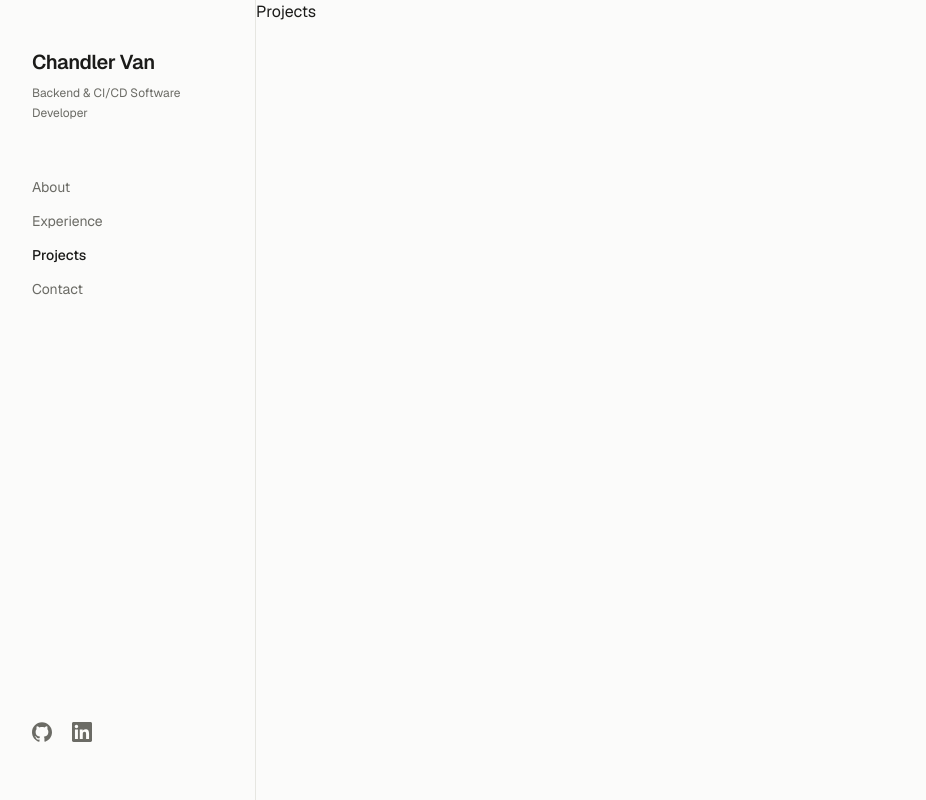
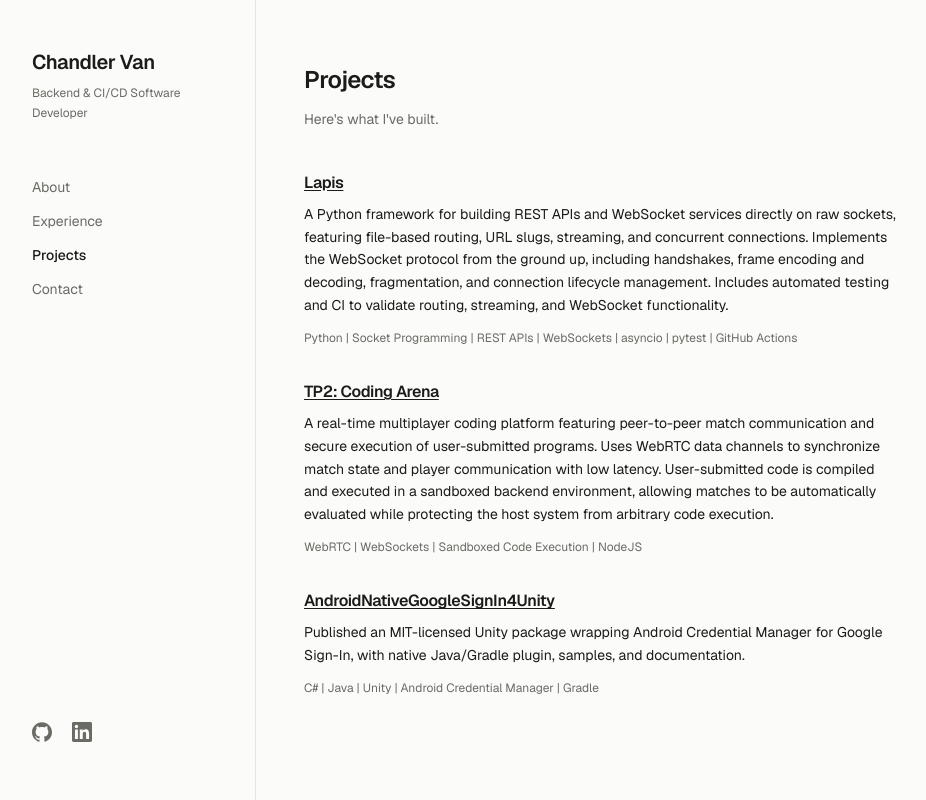
Before and after one commit to CQVan/professional-website, a Next.js app: page /projects in a window 1280 px wide. Shown: the whole page, without its empty margins (0-926 px from the left). Built offline with nearby package versions, Linux system fonts and the light colour scheme.

Commit message:
Added Projects page v1

```diff
--- a/app/projects/page.tsx
+++ b/app/projects/page.tsx
@@ -1,7 +1,47 @@
+import { Project } from "@/types";
+import projectsData from "@/public/data/projects.json";
+
+function getProjects(): Project[] {
+  return [...projectsData];
+}
+
 export default function ProjectsPage() {
+  const projects = getProjects();
+
   return (
-    <div>
-      <h1>Projects</h1>
+    <div className="px-6 py-10 md:px-12 md:py-16 max-w-[65ch]">
+      <h1 className="text-2xl font-semibold tracking-tight">Projects</h1>
+
+      <p className="mt-3 mb-10 max-w-[55ch] text-sm leading-relaxed text-muted">
+        Here's what I've built.
+      </p>
+
+      {projects.map((project, i) => (
+        <section key={i} className="mb-8">
+          {project.github ? (
+            <a
+              href={project.github}
+              target="_blank"
+              rel="noopener noreferrer"
+              className="text-base font-semibold tracking-tight underline underline-offset-2 hover:text-blue-600"
+            >
+              {project.title}
+            </a>
+          ) : (
+            <h2 className="text-base font-semibold tracking-tight">
+              {project.title}
+            </h2>
+          )}
+          <p className="text-sm mt-2 leading-relaxed">
+            {project.description}
+          </p>
+          {project.technologies && (
+            <p className="mt-3 text-xs leading-relaxed text-muted">
+              {project.technologies.join(" | ")}
+            </p>
+          )}
+        </section>
+      ))}
     </div>
   );
 }
--- /dev/null
+++ b/public/data/projects.json
@@ -0,0 +1,39 @@
+[
+  {
+    "title": "Lapis",
+    "description": "A Python framework for building REST APIs and WebSocket services directly on raw sockets, featuring file-based routing, URL slugs, streaming, and concurrent connections. Implements the WebSocket protocol from the ground up, including handshakes, frame encoding and decoding, fragmentation, and connection lifecycle management. Includes automated testing and CI to validate routing, streaming, and WebSocket functionality.",
+    "technologies": [
+      "Python",
+      "Socket Programming",
+      "REST APIs",
+      "WebSockets",
+      "asyncio",
+      "pytest",
+      "GitHub Actions"
+    ],
+    "github": "https://github.com/CQVan/Lapis"
+  },
+  {
+    "title": "TP2: Coding Arena",
+    "description": "A real-time multiplayer coding platform featuring peer-to-peer match communication and secure execution of user-submitted programs. Uses WebRTC data channels to synchronize match state and player communication with low latency. User-submitted code is compiled and executed in a sandboxed backend environment, allowing matches to be automatically evaluated while protecting the host system from arbitrary code execution.",
+    "technologies": [
+      "WebRTC",
+      "WebSockets",
+      "Sandboxed Code Execution",
+      "NodeJS"
+    ],
+    "github": "https://github.com/CQVan/Tp2"
+  },
+  {
+    "title": "AndroidNativeGoogleSignIn4Unity",
+    "description": "Published an MIT-licensed Unity package wrapping Android Credential Manager for Google Sign-In, with native Java/Gradle plugin, samples, and documentation.",
+    "technologies": [
+      "C#",
+      "Java",
+      "Unity",
+      "Android Credential Manager",
+      "Gradle"
+    ],
+    "github": "https://github.com/CQVan/AndroidNativeGoogleSignIn4Unity"
+  }
+]
```
